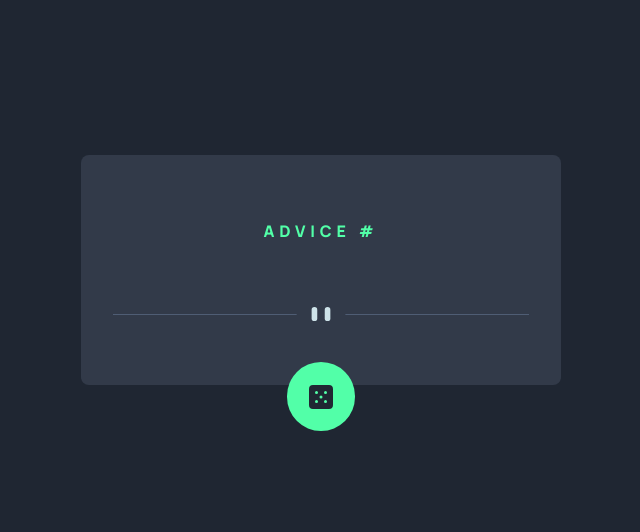
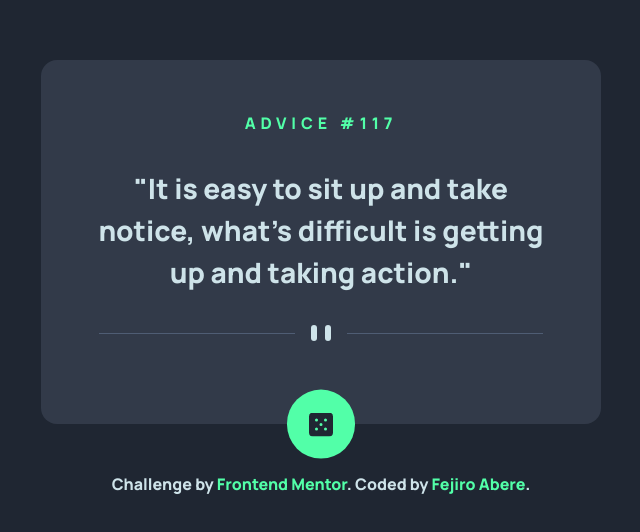
Before and after one commit to Fejiro001/advice-generator-app-main, a plain HTML site: page index.html in a window 1280 px wide. Shown: the part 130-662 px from the top of the page, without its empty margins (319-959 px from the left). Drawn offline with Linux system fonts and the light colour scheme; no server answers.

Commit message:
updated README, added screenshots and changed styling and script

```diff
--- a/css/style.css
+++ b/css/style.css
@@ -23,6 +23,7 @@
 
     --gap: 2rem;
     --pad: 1rem;
+    --section-pad: 3.2rem;
 }
 
 body {
@@ -33,6 +34,8 @@ main {
     display: flex;
     justify-content: center;
     align-items: center;
+    flex-direction: column;
+    gap: var(--gap);
     min-height: 100svh;
     font-family: var(--font-family);
 }
@@ -45,10 +48,10 @@ section {
     justify-content: center;
     align-items: center;
     gap: var(--gap);
-    padding: calc(var(--gap) + 2rem) var(--gap);
+    padding: var(--section-pad) var(--section-pad) calc(var(--section-pad) + 2rem) var(--section-pad);
     margin: var(--pad);
-    max-width: 30rem;
-    border-radius: 0.5rem;
+    max-width: 35rem;
+    border-radius: 1rem;
     overflow-wrap: break-word;
     text-align: center;
     transition: height 500ms ease-in-out;
@@ -72,7 +75,8 @@ button {
     border: none;
     padding: 1.4rem;
     position: absolute;
-    top: calc(100% - 10%);
+    top: 100%;
+    transform: translateY(-50%);
 }
 
 button .dice {
@@ -94,3 +98,13 @@ button:active {
     cursor: pointer;
     box-shadow: 0 0 1rem .1rem var(--neon-green);
 }
+
+.attribute {
+    color: var(--light-cyan);
+    text-align: center;
+}
+
+.attribute a {
+    color: var(--neon-green);
+    text-decoration: none;
+}
--- a/index.html
+++ b/index.html
@@ -5,8 +5,10 @@
   <meta charset="UTF-8">
   <meta name="viewport" content="width=device-width, initial-scale=1.0">
   <meta name="description" content="A website that displays advice from an API on loading or clicking the button.">
+
   <link rel="icon" type="image/png" sizes="32x32" href="./assets/images/favicon-32x32.png">
   <link rel="stylesheet" href="./css/style.css">
+  <link rel="preconnect" href="https://api.adviceslip.com">
   <title>Advice generator app</title>
 
 </head>
@@ -16,18 +18,23 @@
   <main>
     <section>
       <h1>
-        Advice #<span id="advice-number"></span>
+        Advice #<span id="advice-number">117</span>
       </h1>
 
-      <p class="advice" id="advice"></p>
+      <p class="advice" id="advice">"It is easy to sit up and take notice, what's difficult is getting up and taking action."</p>
 
       <picture>
         <source media="(min-width: 600px)" srcset="./assets/images/pattern-divider-desktop.svg">
         <img src="./assets/images/pattern-divider-mobile.svg" alt="a pattern divider">
       </picture>
 
-      <button id="advice-button"><img id="advice-button" class="dice" src="./assets/images/icon-dice.svg" alt="a dice with five dots"></button>
+      <button class="advice-button"><img class="advice-button dice" src="./assets/images/icon-dice.svg" alt="a dice with five dots"></button>
     </section>
+
+    <div class="attribute">
+      Challenge by <a href="https://www.frontendmentor.io?ref=challenge" target="_blank">Frontend Mentor</a>.
+      Coded by <a href="https://www.frontendmentor.io/profile/Fejiro001">Fejiro Abere</a>.
+    </div>
   </main>
 
   <script src="./script/script.js"></script>
--- a/script/script.js
+++ b/script/script.js
@@ -1,6 +1,6 @@
 let adviceNumber = document.querySelector("#advice-number");
 let adviceText = document.querySelector("#advice");
-let adviceButton = document.querySelector("#advice-button");
+let adviceButton = document.querySelector(".advice-button");
 let dice = document.querySelector(".dice");
 
 let apiURL = "https://api.adviceslip.com";
@@ -9,7 +9,6 @@ let apiURL = "https://api.adviceslip.com";
 async function fetchData() {
     let response = await fetch(`${apiURL}/advice`);
     let data = await response.json();
-    // console.table(data);
     displayAdvice(data);
 }
 
@@ -18,9 +17,6 @@ function displayAdvice(data) {
     adviceNumber.textContent = data.slip.id;
     adviceText.textContent = '"' + data.slip.advice + '"';
 }
-
-// Shows a new advice on loading the website
-window.addEventListener('load', () => fetchData());
 
 // Changes to a new advice text and corresponding id number on clicking
 adviceButton.addEventListener('click', () => {
```
Also changed, not shown: assets/screenshots/adivce-slip-hover.jpg (added), assets/screenshots/adivce-slip.jpg (added), 2 other files.
